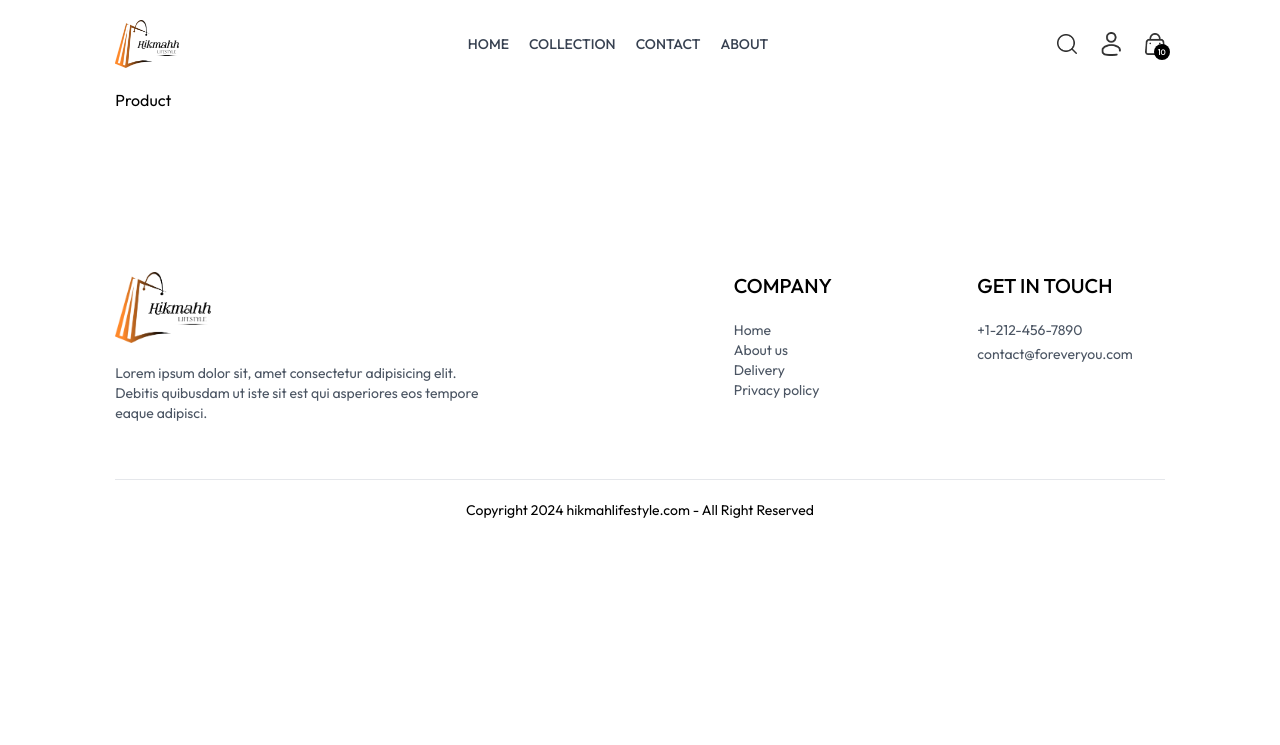
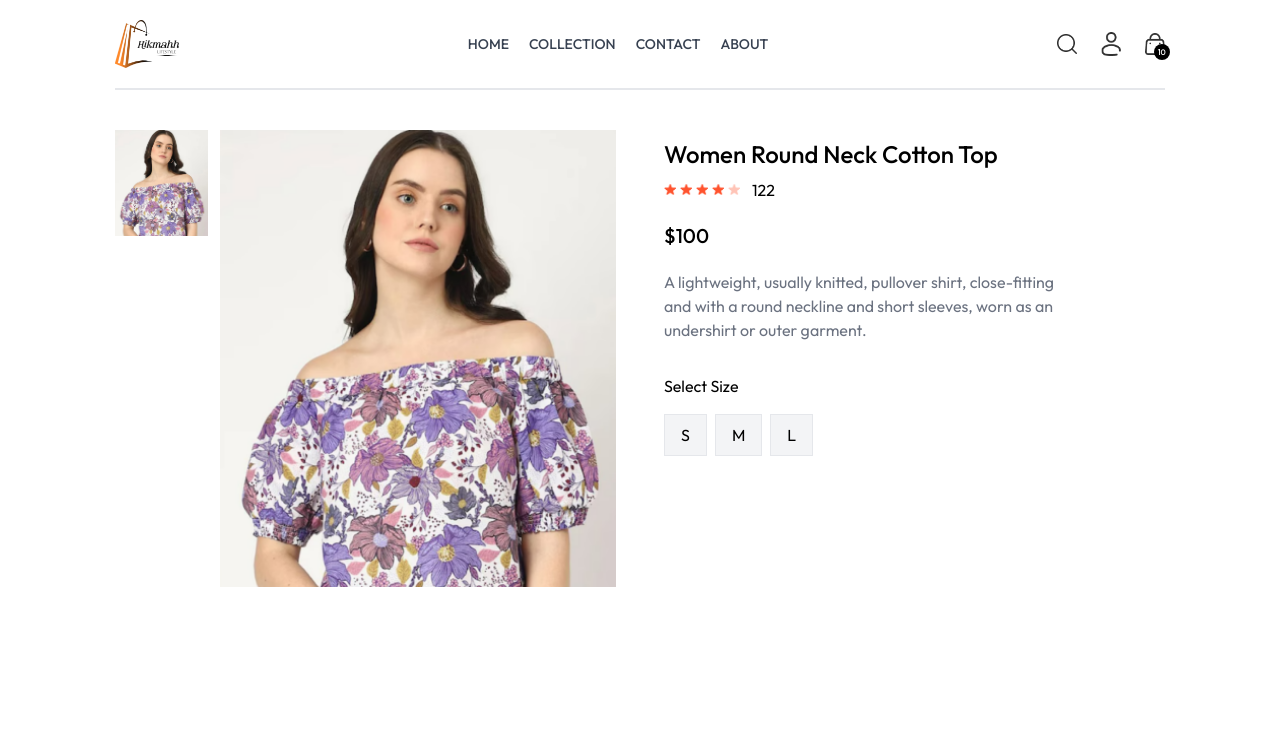
Before and after one commit to syfulislamsani/e-com-front, a React (Vite) app: page /product/aaaaa in a window 1280 px wide. Shown: the top 745 px of the page. Built offline with nearby package versions, Linux system fonts and the light colour scheme.

Commit message:
incomplete single product page

```diff
--- a/src/App.jsx
+++ b/src/App.jsx
@@ -27,7 +27,7 @@
         <Route path="/login" element={<Login />} />
         <Route path="/orders" element={<Orders />} />
         <Route path="/place-order" element={<PlaceOrder />} />
-        <Route path="/product/:id" element={<Product />} />
+        <Route path="/product/:productId" element={<Product />} />
       </Routes>
       <Footer />
     </div>
--- a/src/components/ProductItem.jsx
+++ b/src/components/ProductItem.jsx
@@ -7,7 +7,7 @@
     const {currency} = useContext(ShopContext);
 
   return (
-    <Link className='text-gray-700 cursor-pointer group' to={`/produc/${id}`}>
+    <Link className='text-gray-700 cursor-pointer group' to={`/product/${id}`}>
         <div className='overflow-hidden'>
           <img className='group-hover:scale-110 duration-200 transition ease-in-out' src={image[0]} alt="" />
         </div>
--- a/src/index.css
+++ b/src/index.css
@@ -6,6 +6,10 @@
   display: block;
 }
 
+::-webkit-scrollbar {
+  display: none;
+}
+
 @media (max-width: 640px){
   a.active{
     background-color: black;
--- a/src/pages/Product/Product.jsx
+++ b/src/pages/Product/Product.jsx
@@ -1,7 +1,76 @@
-import React from "react";
+import React, { useContext, useEffect, useState } from "react";
+import { useParams } from "react-router-dom";
+import {ShopContext} from '../../context/ShopContext';
+import {assets} from "../../assets/assets";
 
 const Product = () => {
-  return <div>Product</div>;
+
+  const {productId} = useParams();
+  const {products, currency} = useContext(ShopContext);
+  const [productData, setProductData] = useState(false);
+  const [image, setImage] = useState('');
+
+  const fetchProductData = async () => {
+
+    products.map((item)=>{
+      if(item._id === productId){
+        setProductData(item);
+        setImage(item.image[0]);
+        return null;
+      }
+    })
+  }
+
+  useEffect(()=>{
+    fetchProductData();
+  }, [productId])
+
+  return productData ? (
+    <div className='border-t-2 pt-10 transition-opacity ease-in duration-500 opacity-100'>
+      {/* product data */}
+      <div className="flex gap-12 sm:gap-12 flex-col sm:flex-row">
+
+        {/* product image */}
+        <div className="flex-1 flex flex-col-reverse gap-3 sm:flex-row">
+          <div className="flex sm:flex-col overflow-x-auto sm:overflow-y-scroll justify-between sm:justify-normal sm:w-[18.7%] w-full">
+            {
+              productData.image.map((item, index) => (
+                <img onClick={()=>setImage(item)} src={item} key={index} className="w-[24%] sm:w-full sm:mb-3 flex-shirnk-0 cursor-pointer" alt="" />
+              ))
+            }
+          </div>
+          <div className="w-full sm:w-[80%]">
+            <img className="w-full h-auto" src={image} alt="" />
+          </div>
+        </div>
+
+        {/* product info */}
+        <div className="flex-1">
+          <h1 className="font-medium text-2xl mt-2">{productData.name}</h1>
+          <div className="flex items-center gap-1 mt-2">
+            <img src={assets.star_icon} alt="" className="w-3 "/>
+            <img src={assets.star_icon} alt="" className="w-3 "/>
+            <img src={assets.star_icon} alt="" className="w-3 "/>
+            <img src={assets.star_icon} alt="" className="w-3 "/>
+            <img src={assets.star_dull_icon} alt="" className="w-3 "/>
+            <p className="pl-2">{122}</p>
+          </div>
+          <p className="mt-5 text-xl font-medium">{currency}{productData.price}</p>
+          <p className="mt-5 text-gray-500 md:w-4/5">{productData.description}</p>
+          <div className="flex flex-col gap-4 my-8">
+            <p>Select Size</p>
+            <div className="flex gap-2">
+              {productData.sizes.map((item, index)=>(
+                <button className="border py-2 px-4 bg-gray-100" key={index}>{item}</button>
+              ))}
+            </div>
+          </div>
+        </div>
+      </div>
+    </div>
+  ) : (
+    <div className='opacity-0'></div>
+  );
 };
 
 export default Product;
```
